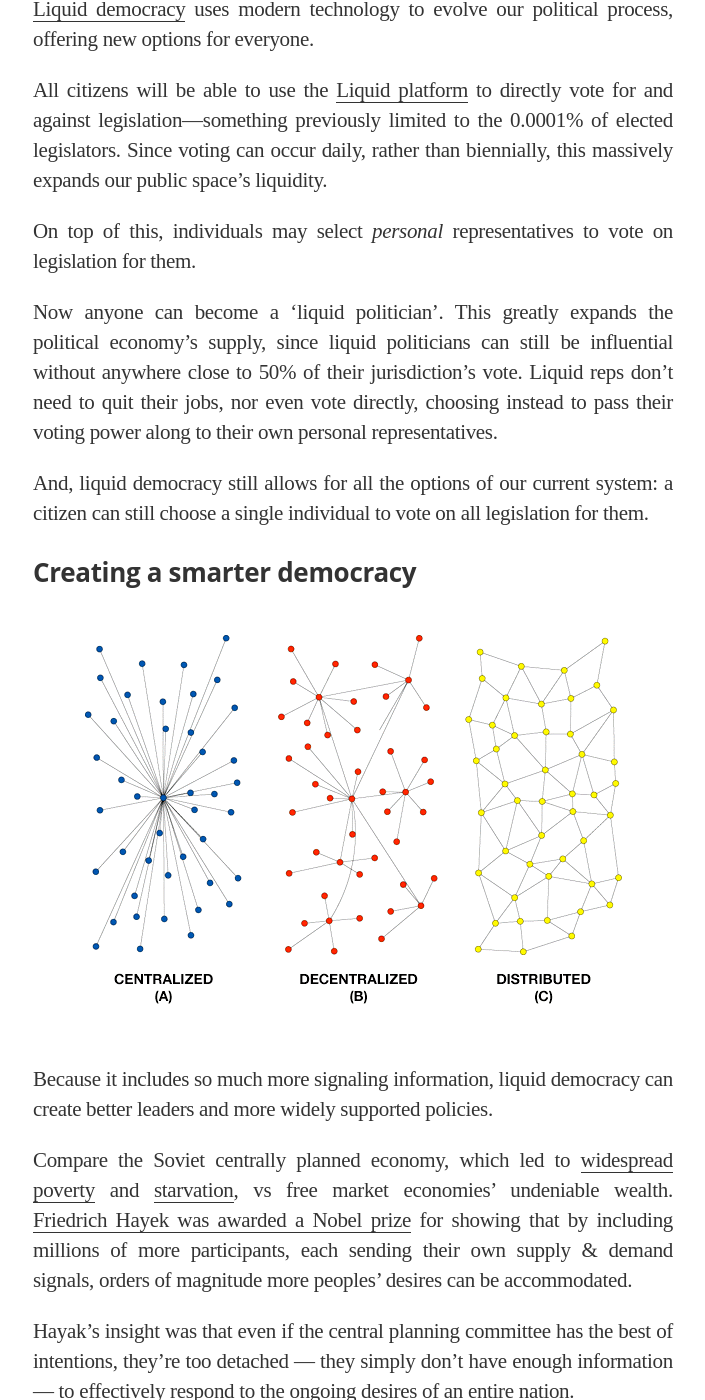
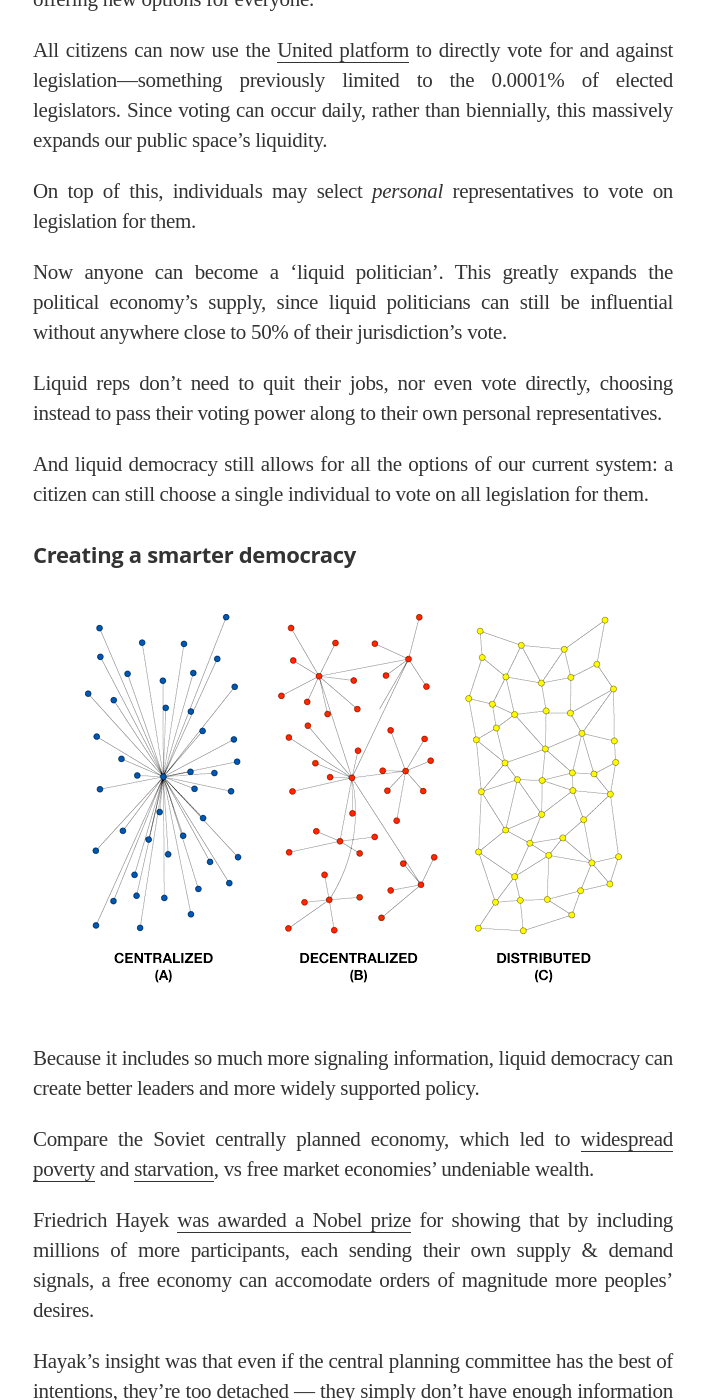
Before and after one commit to voteliquid/blog, a Jekyll site: the page built from _posts/2017-04-17-liquid-democracy-and-a-free-political-economy.md, in a window 1280 px wide and 1400 px high, scrolled down 1776 px. Shown: the whole window, without its empty margins (287-992 px from the left). Built offline with Jekyll 4.4.1, drawn with Linux system fonts in a browser that asks for light colours; nearby versions of some CDN libraries; some web fonts are replaced; some of the changed text lies outside the part shown.

Commit message:
Revise 'LD and a Free Political Economy'

```diff
--- a/_posts/2017-04-17-liquid-democracy-and-a-free-political-economy.md
+++ b/_posts/2017-04-17-liquid-democracy-and-a-free-political-economy.md
@@ -12,7 +12,7 @@
 
 Here I show how the United States functions as a top-down political economy, how liquid democracy offers an alternative, and how this can improve the public space for everyone.
 
-### We live in a centrally planned democracy
+#### We live in a centrally planned democracy
 
 Like the private market, the economy of politics is subject to supply and demand.
 
@@ -27,52 +27,54 @@
 
 #### Size of the signal
 
-The 535 members of the 114th Congress [held 1829 roll call votes](https://www.congress.gov/roll-call-votes) over their two year session. Since each can be yea or nay, that means `2 ^ 1829` possible outcomes.
+The 535 members of the 114th Congress [held 1829 roll call votes](https://www.congress.gov/roll-call-votes) over their two year session.
 
 And yet the other 300 million Americans are stuck with either red or blue, every two years.
 
-Some elected reps make an incredible effort to connect with their constituents, and good for them. But that's not necessarily common. Last month, [200 elected Republicans skipped their monthly town hall](https://news.vice.com/story/more-than-200-republicans-in-congress-are-skipping-february-town-halls-with-constituents). [Democrats do it too](http://www.nytimes.com/2010/06/07/us/politics/07townhall.html).
+Some elected reps make an incredible effort to connect with their constituents, and good for them. But that's not necessarily common. Last month, 200 elected Republicans [skipped](https://news.vice.com/story/more-than-200-republicans-in-congress-are-skipping-february-town-halls-with-constituents) their monthly town hall. Democrats [do it](http://www.nytimes.com/2010/06/07/us/politics/07townhall.html) too.
 
 We can try to call our reps to share how we feel, but this process offers little accountability or transparency.
 
-Traditionally, it has been [too expensive](https://twitter.com/dsernst/status/845566576245927936) to vote more often than we do now. Our democracy reflects the constraints of [the time it was developed](/2017/02/09/why-hasnt-voting-changed/).
+Traditionally, it has been [too expensive](https://twitter.com/dsernst/status/845566576245927936) to vote more often than we do now. Our democracy reflects the constraints of [the time](/2017/02/09/why-hasnt-voting-changed/) it was developed.
 
 But our modern age appears to rapidly outpace our government's capacity to respond.
 
-### Liquid democracy lifts restrictions
+#### Liquid democracy lifts restrictions
 
 [Liquid democracy](https://intro.liquid.vote) uses modern technology to evolve our political process, offering new options for everyone.
 
-All citizens will be able to use the [Liquid platform](https://united.vote) to directly vote for and against legislation—something previously limited to the 0.0001% of elected legislators. Since voting can occur daily, rather than biennially, this massively expands our public space's liquidity.
+All citizens can now use the [United platform](https://united.vote) to directly vote for and against legislation—something previously limited to the 0.0001% of elected legislators. Since voting can occur daily, rather than biennially, this massively expands our public space's liquidity.
 
 On top of this, individuals may select *personal* representatives to vote on legislation for them.
 
-Now anyone can become a 'liquid politician'. This greatly expands the political economy's supply, since liquid politicians can still be influential without anywhere close to 50% of their jurisdiction’s vote. Liquid reps don’t need to quit their jobs, nor even vote directly, choosing instead to pass their voting power along to their own personal representatives.
+Now anyone can become a 'liquid politician'. This greatly expands the political economy's supply, since liquid politicians can still be influential without anywhere close to 50% of their jurisdiction’s vote.
 
-And, liquid democracy still allows for all the options of our current system: a citizen can still choose a single individual to vote on all legislation for them.
+Liquid reps don’t need to quit their jobs, nor even vote directly, choosing instead to pass their voting power along to their own personal representatives.
 
-### Creating a smarter democracy
+And liquid democracy still allows for all the options of our current system: a citizen can still choose a single individual to vote on all legislation for them.
+
+#### Creating a smarter democracy
 
 ![](/assets/article_images/2017-04-17-liquid-democracy-and-a-free-political-economy/network_topologies.png)
 
-Because it includes so much more signaling information, liquid democracy can create better leaders and more widely supported policies.
+Because it includes so much more signaling information, liquid democracy can create better leaders and more widely supported policy.
 
-Compare the Soviet centrally planned economy, which led to [widespread poverty](http://www.nytimes.com/1989/01/29/world/soviet-openness-brings-poverty-out-of-the-shadows.html) and [starvation](https://en.wikipedia.org/wiki/Russian_famine_of_1921%E2%80%9322), vs free market economies' undeniable wealth. [Friedrich Hayek was awarded a Nobel prize](https://www.nobelprize.org/nobel_prizes/economic-sciences/laureates/1974/hayek-facts.html) for showing that by including millions of more participants, each sending their own supply & demand signals, orders of magnitude more peoples' desires can be accommodated.
+Compare the Soviet centrally planned economy, which led to [widespread poverty](http://www.nytimes.com/1989/01/29/world/soviet-openness-brings-poverty-out-of-the-shadows.html) and [starvation](https://en.wikipedia.org/wiki/Russian_famine_of_1921%E2%80%9322), vs free market economies' undeniable wealth.
+
+Friedrich Hayek [was awarded a Nobel prize](https://www.nobelprize.org/nobel_prizes/economic-sciences/laureates/1974/hayek-facts.html) for showing that by including millions of more participants, each sending their own supply & demand signals, a free economy can accomodate orders of magnitude more peoples' desires.
 
 Hayak's insight was that even if the central planning committee has the best of intentions, they're too detached — they simply don't have enough information — to effectively respond to the ongoing desires of an entire nation.
 
-As a country, we've [unlocked unprecedented wealth in our private sphere](https://upload.wikimedia.org/wikipedia/commons/0/01/1700_AD_through_2008_AD_per_capita_GDP_of_China_Germany_India_Japan_UK_USA_per_Angus_Maddison.png).
+As a country, we've [unlocked](https://upload.wikimedia.org/wikipedia/commons/0/01/1700_AD_through_2008_AD_per_capita_GDP_of_China_Germany_India_Japan_UK_USA_per_Angus_Maddison.png) unprecedented wealth in our private sphere.
 
-But our government representation [leaves much to be desired](http://www.washingtontimes.com/news/2017/apr/13/congress-has-20-percent-approval-rating-poll/).
+But our representation in government [leaves much to be desired](http://www.washingtontimes.com/news/2017/apr/13/congress-has-20-percent-approval-rating-poll/).
 
 -----
 
-#### Liquid democracy provides a path forward, enabling a free political economy.
-
------
+#### Liquid democracy offers a path forward, enabling a free political economy.
 
 Join us.
 
 We're creating technology to allow liquid democracy at the local, state, and national level, without constitutional amendments.
 
-Show your support [by signing up](https://united.vote).
+Consider [signing up](https://united.vote/join) to stay updated and show your support.
```
